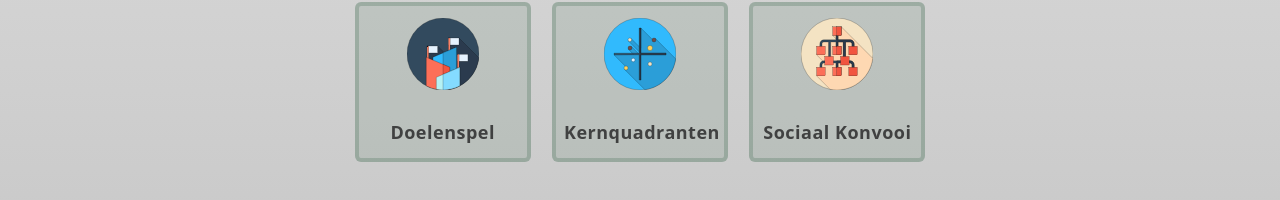
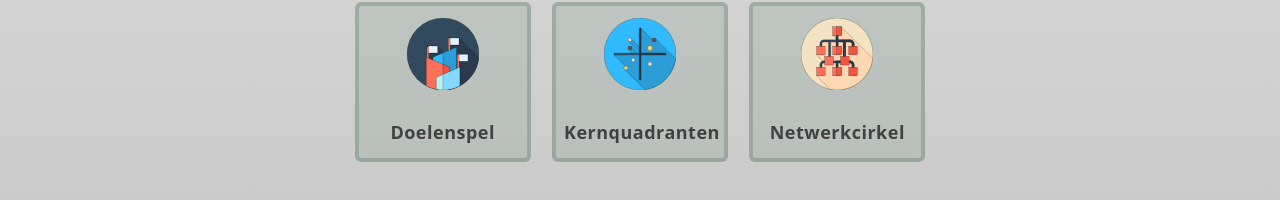
Before and after one commit to Rami-Wohl/drieluik, a Next.js app: page /zingeving in a window 1280 px wide. Shown: the part 274-474 px from the top of the page. Built offline with nearby package versions, Linux system fonts and the light colour scheme.

Commit message:
rename section

```diff
--- a/src/app/zingeving/page.tsx
+++ b/src/app/zingeving/page.tsx
@@ -5,7 +5,7 @@ import { Doelenspel } from "~/components/sections/zingeving/doelenspel";
 import { Gebruikscyclus } from "~/components/sections/zingeving/gebruikscyclus";
 import { Gebruiksfunctie } from "~/components/sections/zingeving/gebruiksfunctie";
 import { Kernquadranten } from "~/components/sections/zingeving/kernquadranten";
-import { SociaalKonvooi } from "~/components/sections/zingeving/sociaal-konvooi";
+import { Netwerkcirkel } from "~/components/sections/zingeving/netwerkcirkel";
 import { Tijdlijn } from "~/components/sections/zingeving/tijdlijn";
 import { Waardenspel } from "~/components/sections/zingeving/waardenspel";
 import { Button } from "~/components/ui/button";
@@ -60,7 +60,7 @@ export default function ZingevingPage() {
           <div className="grid w-full grid-cols-2 items-center justify-items-center gap-4 md:grid-cols-3 lg:gap-10">
             <Doelenspel />
             <Kernquadranten />
-            <SociaalKonvooi />
+            <Netwerkcirkel />
             <Waardenspel />
             <Tijdlijn />
             <Balans />
--- a/src/components/icons/zingeving/sociaal-konvooi-icon.tsx
+++ b/src/components/icons/zingeving/netwerkcirkel-icon.tsx
@@ -1,6 +1,6 @@
 import type { SVGProps } from "react";
 
-export default function SociaalKonvooiIcon({
+export default function NetwerkcirkelIcon({
   ...props
 }: SVGProps<SVGSVGElement>) {
   return (
--- a/src/components/sections/zingeving/sociaal-konvooi.tsx
+++ b/src/components/sections/zingeving/netwerkcirkel.tsx
@@ -1,4 +1,4 @@
-import SociaalKonvooiIcon from "~/components/icons/zingeving/sociaal-konvooi-icon";
+import NetwerkcirkelIcon from "~/components/icons/zingeving/netwerkcirkel-icon";
 import {
   Dialog,
   DialogClose,
@@ -10,17 +10,17 @@ import {
 import { GameContainer } from "./kernquadranten";
 import { Button } from "~/components/ui/button";
 
-export function SociaalKonvooi() {
+export function Netwerkcirkel() {
   return (
     <Dialog>
       <GameContainer
-        icon={<SociaalKonvooiIcon height={72} width={72} />}
-        title="Sociaal Konvooi"
+        icon={<NetwerkcirkelIcon height={72} width={72} />}
+        title="Netwerkcirkel"
       />
       <DialogContent className="max-h-[80vh] w-11/12 max-w-[800px] overflow-x-hidden overflow-y-scroll rounded-md bg-opacity-70 bg-gradient-to-b from-[#ffffff] to-blue-50 lg:w-2/3">
         <DialogHeader className="mb-2 lg:mb-3">
           <DialogTitle className="mb-1 w-full text-center font-sans text-2xl font-semibold tracking-[0.1rem] text-[#333333] text-opacity-90 lg:text-3xl">
-            Sociaal Konvooi
+            Netwerkcirkel
           </DialogTitle>
           <h3 className="w-full text-center font-sans text-base tracking-[1px] text-[#333333] text-opacity-90 lg:text-lg lg:tracking-[0.1rem]">
             Wie heb je momenteel in je omgeving en hoe goed werkt dat?
@@ -44,7 +44,7 @@ export function SociaalKonvooi() {
             invloed hebben.
           </DialogDescription>
           <div className="mb-4 flex w-full flex-col items-center justify-center">
-            <SociaalKonvooiCirkels />
+            <NetwerkcirkelCirkels />
           </div>
         </div>
         <DialogClose asChild>
@@ -61,7 +61,7 @@ export function SociaalKonvooi() {
   );
 }
 
-function SociaalKonvooiCirkels() {
+function NetwerkcirkelCirkels() {
   return (
     <div className="relative mb-4 mt-2 flex h-60 w-full max-w-[400px] scale-75 flex-col items-center justify-center lg:my-12 lg:h-60 lg:scale-100">
       <div
```
